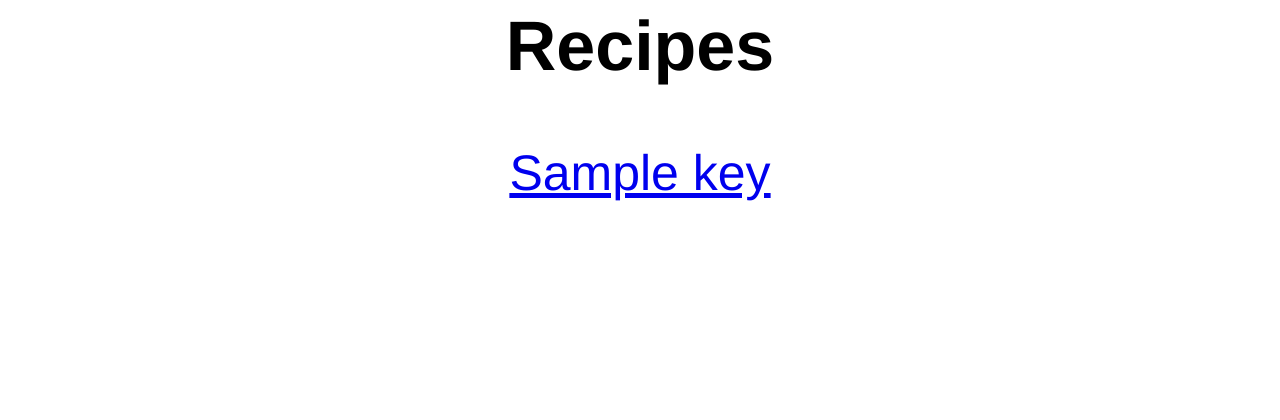
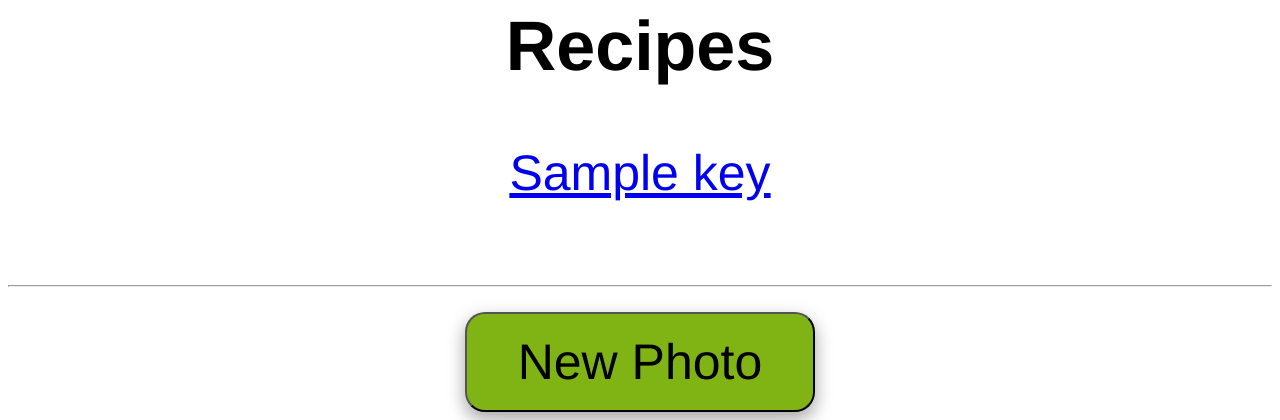
Before and after one commit to chenhunter/recipethyme, a Flask app: template templates/results.html in a window 1280 px wide. Shown: the part 419-839 px from the top of the page. Before the commit the page ends 620 px from the top, so only its background shows below. Run offline with Flask 2, Linux system fonts and the light colour scheme; the template is opened without the code that fills it: most values are stand-ins (such as "Sample title", 1, 10 or a date in 2020).

Commit message:
added return button

```diff
--- a/templates/results.html
+++ b/templates/results.html
@@ -4,6 +4,11 @@
 		<title>RecipeThyme</title>
 		<meta charset='utf-8'>
 		<link rel="stylesheet" type="text/css" href="/assets/style.css"/>
+		<script>
+			function go_back(){
+				window.location = "/";
+			}
+		</script>
 	</head>
 	<body>
 		<div id="contentarea">
@@ -21,7 +26,10 @@
 					<br/>
 				{% endfor %}
 			</div>
-			<br>
+			<hr/>
+			<div>
+				<button onclick="go_back();">New Photo</button>
+			</div>
 		</div>
 	</body>
 </html>
```
